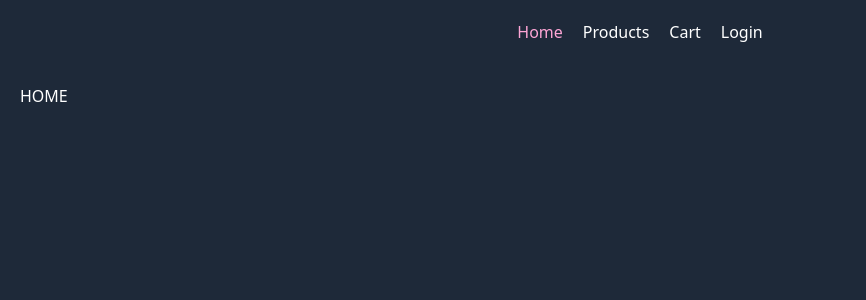
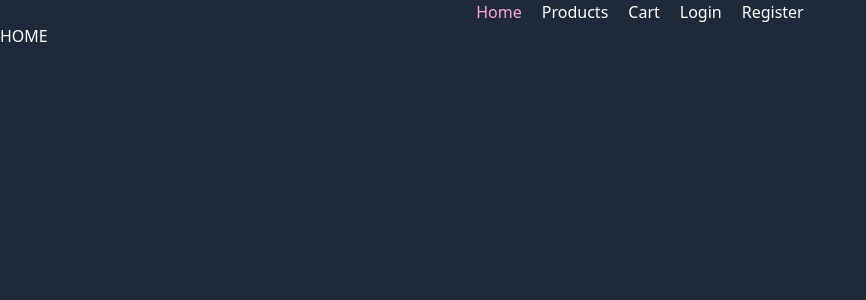
Before and after one commit to Abi-390/ReduxProject, a React app in the folder frontend/: page / in a window 1280 px wide. Shown: the top 300 px of the page, without its empty margins (0-866 px from the left). Built offline with nearby package versions, Linux system fonts and the light colour scheme; no server answers; the HTML template or start-up script is replaced by a standard one.

Commit message:
restore auth forms and update redux logic

```diff
--- a/frontend/package.json
+++ b/frontend/package.json
@@ -16,7 +16,7 @@
     "nanoid": "^5.1.6",
     "react": "^19.2.0",
     "react-dom": "^19.2.0",
-    "react-hook-form": "^7.68.0",
+    "react-form-hook": "^0.0.1",
     "react-redux": "^9.2.0",
     "react-router-dom": "^7.9.6",
     "react-toastify": "^11.0.5",
--- a/frontend/src/App.jsx
+++ b/frontend/src/App.jsx
@@ -1,9 +1,18 @@
+import React, { useEffect } from "react";
+import { asyncgetuser } from "./store/userActions";
+import { useDispatch, useSelector } from "react-redux";
 import Mainroutes from "./routes/Mainroutes";
 import Nav from "./components/Nav";
 
 const App = () => {
+  const data = useSelector((state) => state);
+  console.log(data);
+  const dispatch = useDispatch();
+  useEffect(() => {
+    dispatch(asyncgetuser());
+  }, []);
   return (
-    <div className="w-screen h-screen bg-gray-800 text-white font-thin p-5">
+    <div className="w-screen h-screen bg-gray-800 text-white font-thin">
       <Nav />
       <Mainroutes />
     </div>
--- a/frontend/src/components/Nav.jsx
+++ b/frontend/src/components/Nav.jsx
@@ -2,7 +2,7 @@ import { NavLink } from "react-router";
 
 const Nav = () => {
   return (
-    <nav className="flex items-center justify-center gap-5 px-[5%] mb-10">
+    <nav className="flex items-center justify-center gap-5">
       <NavLink
         className={(e) => (e.isActive ? "text-pink-300" : "text-white")}
         to="/"
@@ -27,7 +27,12 @@ const Nav = () => {
       >
         Login
       </NavLink>
-
+      <NavLink
+        className={(e) => (e.isActive ? "text-pink-300" : "text-white")}
+        to="/register"
+      >
+        Register
+      </NavLink>
     </nav>
   );
 };
--- a/frontend/src/main.jsx
+++ b/frontend/src/main.jsx
@@ -3,14 +3,14 @@ import "./index.css";
 import App from "./App.jsx";
 import { BrowserRouter } from "react-router-dom";
 import { ToastContainer } from "react-toastify";
-import { Provider } from "react-redux";
-import { store } from "./store/store.jsx";
+import { store } from './store/store.jsx';
+import { Provider } from 'react-redux';
 
 createRoot(document.getElementById("root")).render(
+  <BrowserRouter>
   <Provider store={store}>
-    <BrowserRouter>
-      <App />
-      <ToastContainer />
-    </BrowserRouter>
-  </Provider>
+    <App />
+    </Provider>
+    <ToastContainer />
+  </BrowserRouter>
 );
--- a/frontend/src/store/store.jsx
+++ b/frontend/src/store/store.jsx
@@ -1,12 +1,6 @@
-import { configureStore } from "@reduxjs/toolkit";
-import userSlice from "./reducers/userSlice.jsx";
-import cartSlice from "./reducers/cartSlice.jsx";
-import productSlice from "./reducers/productSlice.jsx";
+import { configureStore } from '@reduxjs/toolkit'
+import userSlice from './userSlice.jsx'
 
 export const store = configureStore({
-  reducer: {
-    userReducer: userSlice,
-    cartReducer: cartSlice,
-    productReducer: productSlice,
-  },
-});
+  reducer: {user:userSlice},
+})
--- /dev/null
+++ b/frontend/src/store/userActions.jsx
@@ -0,0 +1,12 @@
+import axios from "../api/axiosconfig";
+import { loaduser } from "./userSlice";
+
+export const asyncgetuser = () => async (dispatch, getState) => {
+  try {
+    const res = await axios.get("/users");
+    console.log("current state>>",getState());
+    dispatch(loaduser(res.data));
+  } catch (error) {
+    console.log(error);
+  }
+};
--- /dev/null
+++ b/frontend/src/store/userSlice.jsx
@@ -0,0 +1,14 @@
+import { createSlice } from "@reduxjs/toolkit";
+
+const initialState = { data: [], };
+
+const userSlice=createSlice({
+  name: "user",
+  initialState,
+  reducers: { loaduser:(state,action)=>{
+    state.data=action.payload;
+  },},
+});
+
+export const {loaduser} = userSlice.actions;
+export default userSlice.reducer;
```
Also changed, not shown: 2 other files (tests, documents, lock files or other folders).
